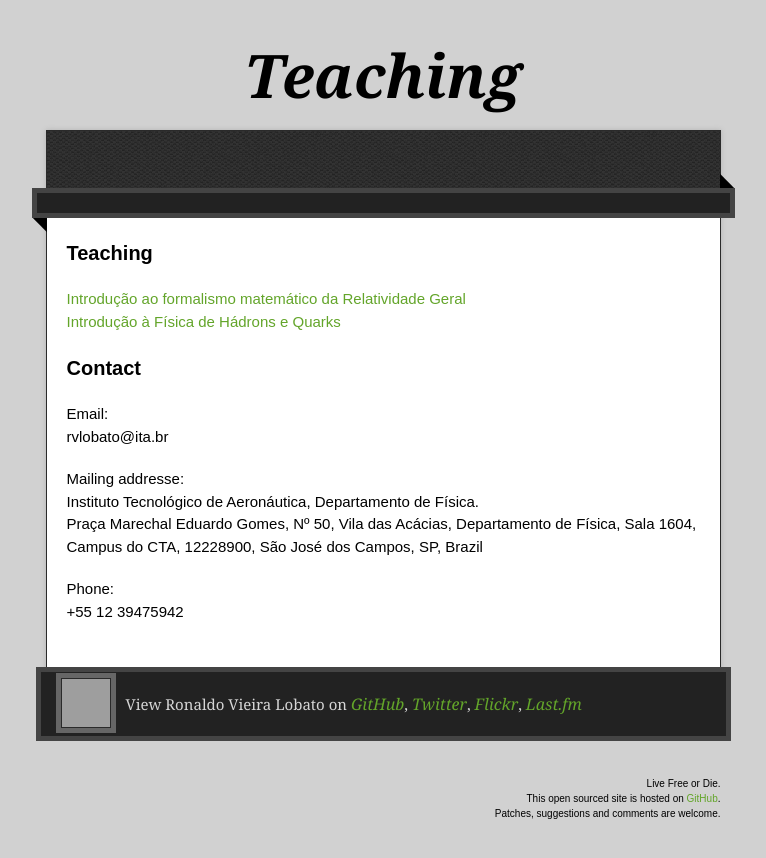
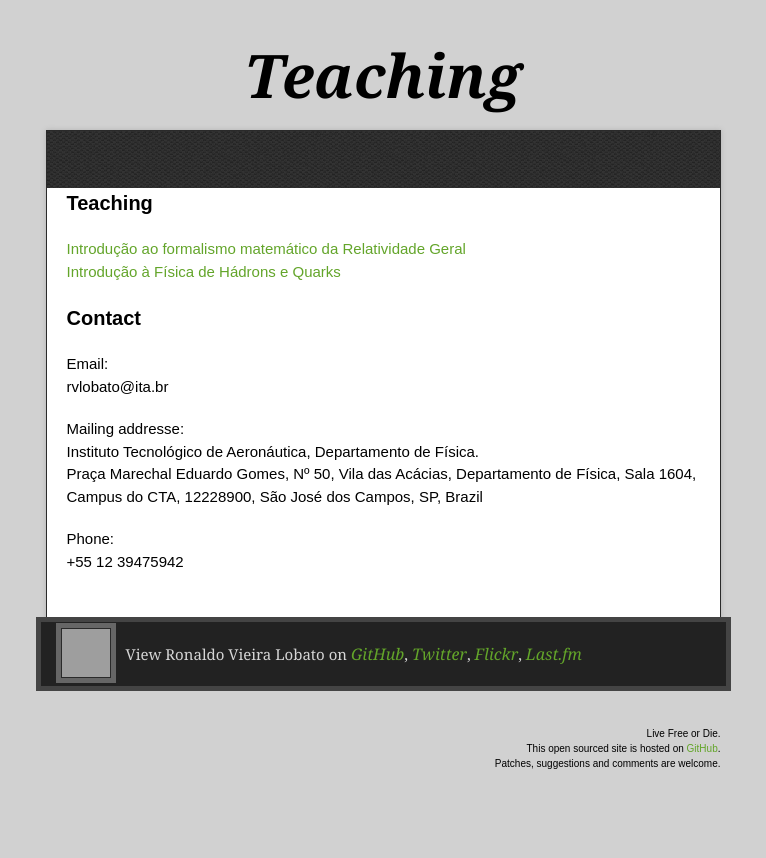
Before and after one commit to rvlobato/teaching, a plain HTML site: page index.html in a window 1280 px wide. Shown: the whole page, without its empty margins (257-1023 px from the left). Drawn offline with nearby package versions, Linux system fonts and the light colour scheme; grey boxes are pictures that could not be loaded.

Commit message:
Update index.html

```diff
--- a/index.html
+++ b/index.html
@@ -27,10 +27,7 @@
     <div id="container">
       <p class="tagline"></p>
       <div id="main" role="main">
-        <div class="download-bar">
-        <span class="blc"></span><span class="trc"></span>
-        </div>
-        <article class="markdown-body">
+		<article class="markdown-body">
           <h3>
 <a id="welcome-to-github-pages" class="anchor" href="#welcome-to-github-pages" aria-hidden="true"><span aria-hidden="true" class="octicon octicon-link"></span></a>Teaching</h3>
 <p><a href="https://github.com/rvlobato/notas/raw/master/rg.pdf">Introdução ao formalismo matemático da Relatividade Geral
```
